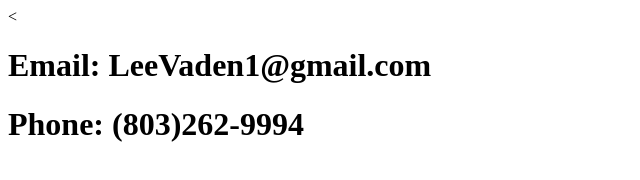
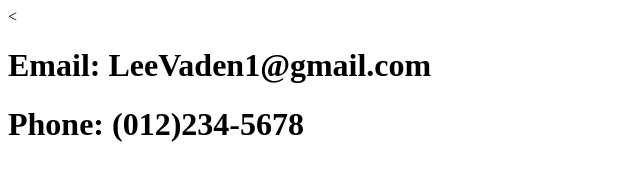
Before and after one commit to LeeVaden/cv, a plain HTML site: page contactme.html in a window 1280 px wide. Shown: the full height of the page, 0-640 px from the left. Drawn offline with Linux system fonts and the light colour scheme.

Commit message:
Update contactme.html

```diff
--- a/contactme.html
+++ b/contactme.html
@@ -11,7 +11,7 @@
     </head>
     <body>
         <h1> Email: LeeVaden1@gmail.com</h1>
-        <h1>Phone: (803)262-9994</h1>
+        <h1>Phone: (012)234-5678</h1>
 
 
         <script src="" async defer></script>
```
